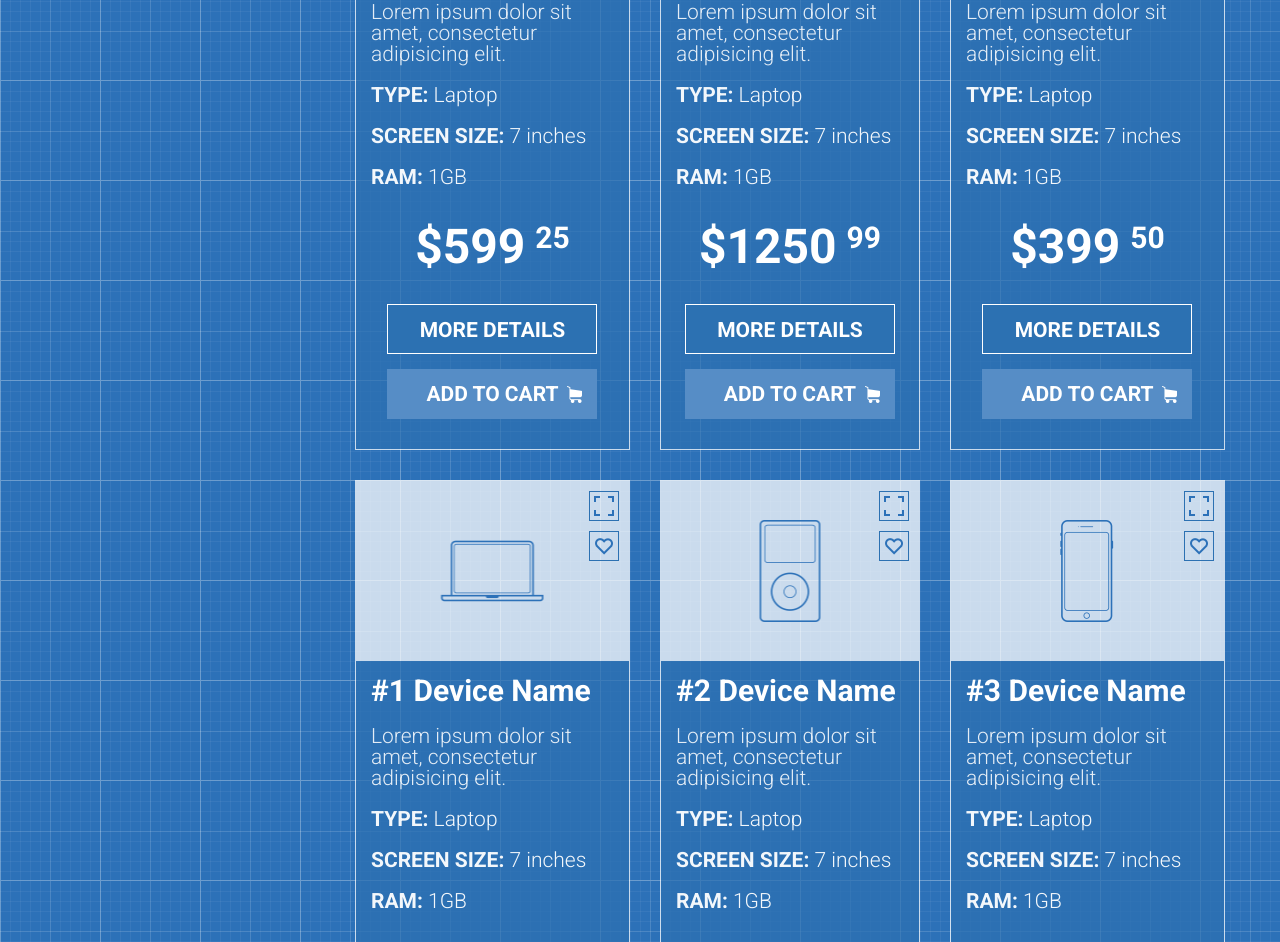
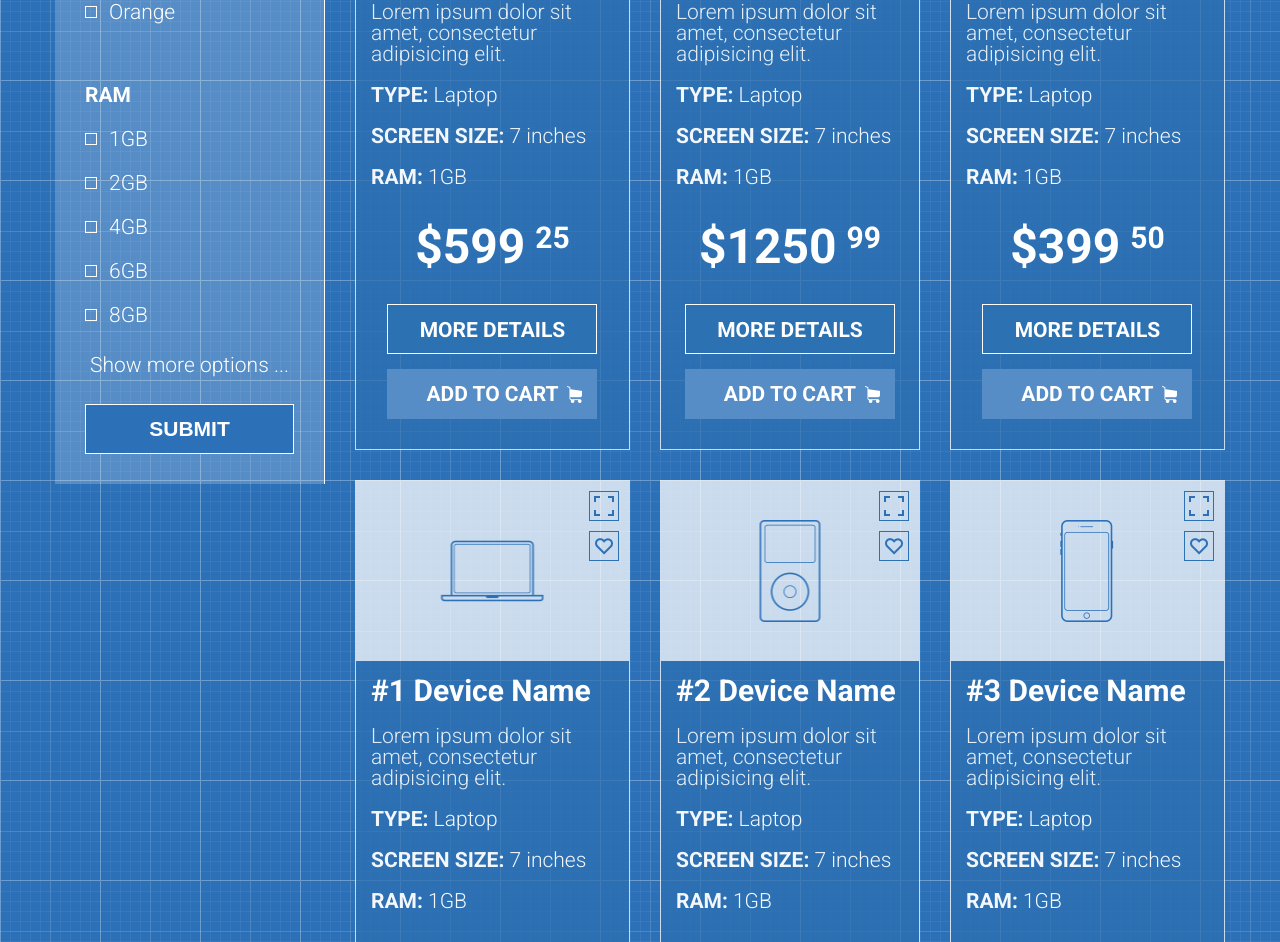
Before and after one commit to dkurazan/shop-project, a plain HTML site: page index.html in a window 1280 px wide. Shown: the part 520-1462 px from the top of the page. Drawn offline with Linux system fonts and the light colour scheme.

Commit message:
added filter

```diff
--- a/index.html
+++ b/index.html
@@ -66,7 +66,75 @@
     <main class="main">
         <div class="container">
             <div class="row">
-                <div class="col-md-3">col 3</div>
+                <div class="col-md-3">
+                    <div class="filter">
+                        <form class="filter__inner">
+                            <div class="filter__inner__field">
+                                <h2>Device type</h2>
+                                <div class="filter__inner__checkbox">
+                                    <input type="checkbox" id="laptop">
+                                    <label for="laptop">Laptop</label>
+                                </div>
+                                <div class="filter__inner__checkbox">
+                                    <input type="checkbox" id="tablet">
+                                    <label for="tablet">Tablet</label>
+                                </div>
+                            </div>
+                            <div class="filter__inner__field">
+                                <h2>Color</h2>
+                                <div class="filter__inner__checkbox">
+                                    <input type="checkbox" id="black">
+                                    <label for="black">Black</label>
+                                </div>
+                                <div class="filter__inner__checkbox">
+                                    <input type="checkbox" id="red">
+                                    <label for="red">Red</label>
+                                </div>
+                                <div class="filter__inner__checkbox">
+                                    <input type="checkbox" id="green">
+                                    <label for="green">Green</label>
+                                </div>
+                                <div class="filter__inner__checkbox">
+                                    <input type="checkbox" id="blue">
+                                    <label for="blue">Blue</label>
+                                </div>
+                                <div class="filter__inner__checkbox">
+                                    <input type="checkbox" id="orange">
+                                    <label for="orange">Orange</label>
+                                </div>
+                            </div>
+                            <div class="filter__inner__field inner__field-last-child">
+                                <h2>Ram</h2>
+                                <div class="filter__inner__checkbox">
+                                    <input type="checkbox" id="one">
+                                    <label for="one">1GB</label>
+                                </div>
+                                <div class="filter__inner__checkbox">
+                                    <input type="checkbox" id="two">
+                                    <label for="two">2GB</label>
+                                </div>
+                                <div class="filter__inner__checkbox">
+                                    <input type="checkbox" id="four">
+                                    <label for="four">4GB</label>
+                                </div>
+                                <div class="filter__inner__checkbox">
+                                    <input type="checkbox" id="six">
+                                    <label for="six">6GB</label>
+                                </div>
+                                <div class="filter__inner__checkbox">
+                                    <input type="checkbox" id="eight">
+                                    <label for="eight">8GB</label>
+                                </div>
+                            </div>
+                            <div class="filter__show-more">
+                                <p>Show more options ...</p>
+                            </div>
+                            <div class="filter__button">
+                                <button>Submit</button>
+                            </div>
+                        </form>
+                    </div>
+                </div>
                 <div class="col-md-9">
                     <nav>
                         <ul class="breadcrumbs">
--- a/style.css
+++ b/style.css
@@ -110,7 +110,7 @@ body{
     left: -1px;
     visibility: hidden;
     opacity: 0;
-    z-index: 2;
+    z-index: 10;
 }
 
 .dropdown a{
@@ -163,7 +163,7 @@ body{
 }
 
 .form-search input::placeholder{
-    color: #2c71b2;
+    color: #2c71b8;
 
 }
 
@@ -176,7 +176,7 @@ body{
     background-repeat: no-repeat;
     background-position: center;
     float: right;
-    background-color: #2c71b2;
+    background-color: #2c71b8;
     border: none;
     width: 30px;
     height: 30px;
@@ -209,7 +209,7 @@ body{
     position: absolute;
     width: 20px;
     height: 20px;
-    background-color: #2c71b2;
+    background-color: #2c71b8;
     border-radius: 50%;
     color: white;
     text-align: center;
@@ -225,7 +225,87 @@ body{
 .main{
     border-top: 1px solid white;
 }
+/* filter */
+.filter{
+    background-color: rgb(255, 255, 255, 0.2);
+    border-right: 1px solid white;
+}
 
+.filter__inner{
+    padding: 30px;
+}
+
+.filter__inner__field{
+    padding-bottom: 62px;
+}
+
+.inner__field-last-child{
+    padding-bottom: 29px;
+}
+
+.filter__inner__field h2{
+    font-size: 21px;
+    font-weight: bold;
+    color: white;
+    text-transform: uppercase;
+}
+
+.filter__inner__checkbox{
+    padding-top: 23px;
+}
+
+.filter__inner__checkbox label{
+    font-size: 21px;
+    font-weight: 300;
+    color: white;
+    user-select: none;
+}
+
+.filter__inner__checkbox label::before{
+    content: "";
+    display: inline-block;
+    width: 10px;
+    height: 10px;
+    border: 1px solid white;
+    margin:  0 12px 1px 0;
+}
+
+.filter__inner__checkbox input{
+  display: none;
+}
+
+input[type="checkbox"]:checked + label::before{
+    background-color: #fff;
+}
+
+.filter__show-more{
+    padding-bottom: 28px;
+}
+
+.filter__show-more p{
+    text-align: center;
+    font-size: 21px;font-weight: 300;
+    color: white;
+}
+
+.filter__button button{
+    height: 50px;
+    width: 100%;
+    border: 1px solid white;
+    text-transform: uppercase;
+    background-color: #2c71b8;
+    color: white;
+    font-size: 21px;
+    font-weight: bold;
+    cursor: pointer;
+}
+
+.filter__button button:hover{
+    background-color: #fff;
+    color:#2c71b8;
+}
+
+/* col-md-9 */
 .breadcrumbs{
     padding: 30px 0 23px 0;
 }
```
